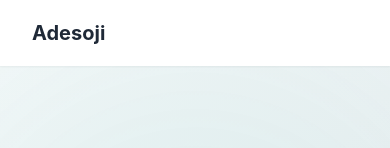
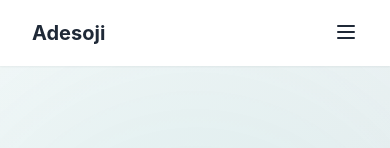
Before and after one commit to SojiJoro/adesoji-portfolio, a Next.js app: page / in a window 390 px wide. Shown: the top 148 px of the page. Built offline with nearby package versions, Linux system fonts and the light colour scheme.

Commit message:
Add mobile hamburger menu

```diff
--- a/src/app/blog/[slug]/page.tsx
+++ b/src/app/blog/[slug]/page.tsx
@@ -1,5 +1,4 @@
 // src/app/blog/[slug]/page.tsx
-'use client'
 
 
 import Link from 'next/link'
--- a/src/app/page.tsx
+++ b/src/app/page.tsx
@@ -62,7 +62,7 @@ export default function HomePage() {
       <section className="bg-gradient-to-r text-white" data-aos="fade-up">
         <div className="container max-w-3xl text-center">
           <h2 className="text-white mb-4">Explore Value-Added Resources</h2>
-          <p className="text-xl mb-8 opacity-90">
+          <p className="text-xl mb-8 text-white">
             Discover tools, templates, and guides to enhance your DevOps journey
           </p>
           <Link href="/resources" className="btn btn-secondary cta-button">
--- a/src/components/Navbar.tsx
+++ b/src/components/Navbar.tsx
@@ -1,20 +1,46 @@
 // src/components/Navbar.tsx
+'use client'
 
+import { useState } from 'react'
 import Link from 'next/link'
+import { Menu, X } from 'lucide-react'
 
 export default function Navbar() {
+  const [open, setOpen] = useState(false)
+
   return (
     <nav className="navbar">
       <div className="container">
         <div className="logo">Adesoji</div>
-        <div className="nav-links">
-          <Link href="/" className="nav-link">Home</Link>
-          <Link href="/about" className="nav-link">About</Link>
-          <Link href="/resume" className="nav-link">Resume</Link>
-          <Link href="/projects" className="nav-link">Projects</Link>
-          <Link href="/resources" className="nav-link">Resources</Link>
-          <Link href="/blog" className="nav-link">Blog</Link>
-          <Link href="/contact" className="nav-link">Contact</Link>
+        <button
+          className="nav-toggle"
+          aria-label="Toggle navigation"
+          onClick={() => setOpen((prev) => !prev)}
+        >
+          {open ? <X size={24} /> : <Menu size={24} />}
+        </button>
+        <div className={`nav-links${open ? ' open' : ''}`}>
+          <Link href="/" className="nav-link" onClick={() => setOpen(false)}>
+            Home
+          </Link>
+          <Link href="/about" className="nav-link" onClick={() => setOpen(false)}>
+            About
+          </Link>
+          <Link href="/resume" className="nav-link" onClick={() => setOpen(false)}>
+            Resume
+          </Link>
+          <Link href="/projects" className="nav-link" onClick={() => setOpen(false)}>
+            Projects
+          </Link>
+          <Link href="/resources" className="nav-link" onClick={() => setOpen(false)}>
+            Resources
+          </Link>
+          <Link href="/blog" className="nav-link" onClick={() => setOpen(false)}>
+            Blog
+          </Link>
+          <Link href="/contact" className="nav-link" onClick={() => setOpen(false)}>
+            Contact
+          </Link>
         </div>
       </div>
     </nav>
--- a/styles/globals.css
+++ b/styles/globals.css
@@ -401,6 +401,14 @@ li {
   align-items: center;
 }
 
+.nav-toggle {
+  display: none;
+  background: none;
+  border: none;
+  cursor: pointer;
+  color: var(--color-text-dark);
+}
+
 .navbar .nav-link {
   font-weight: 500;
   color: var(--color-text-gray);
@@ -830,8 +838,18 @@ li {
 
 @media (max-width: 768px) {
   /* Navigation */
+  .nav-toggle {
+    display: block;
+  }
+
   .navbar .nav-links {
     display: none;
+    flex-direction: column;
+    gap: var(--space-md);
+  }
+
+  .navbar .nav-links.open {
+    display: flex;
   }
 
   /* Hero */
```
